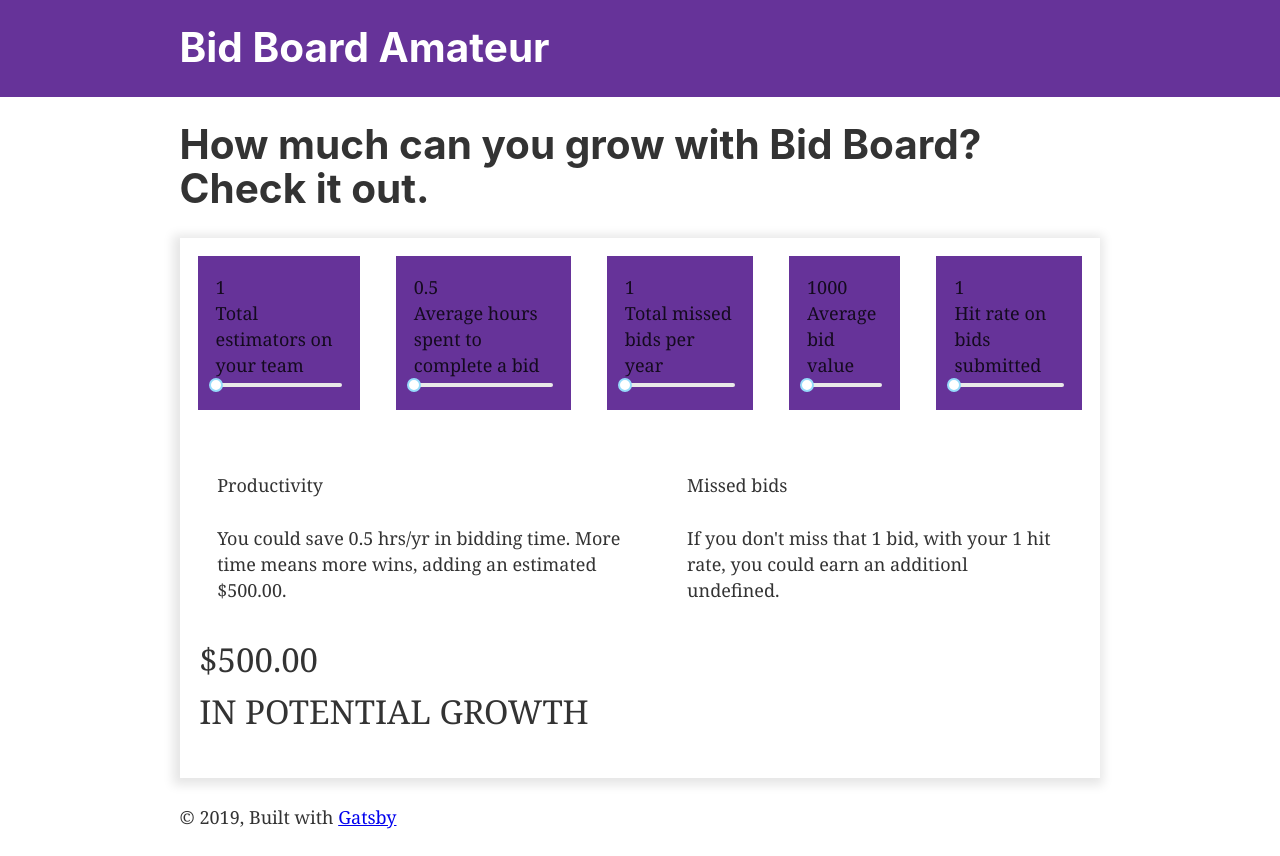
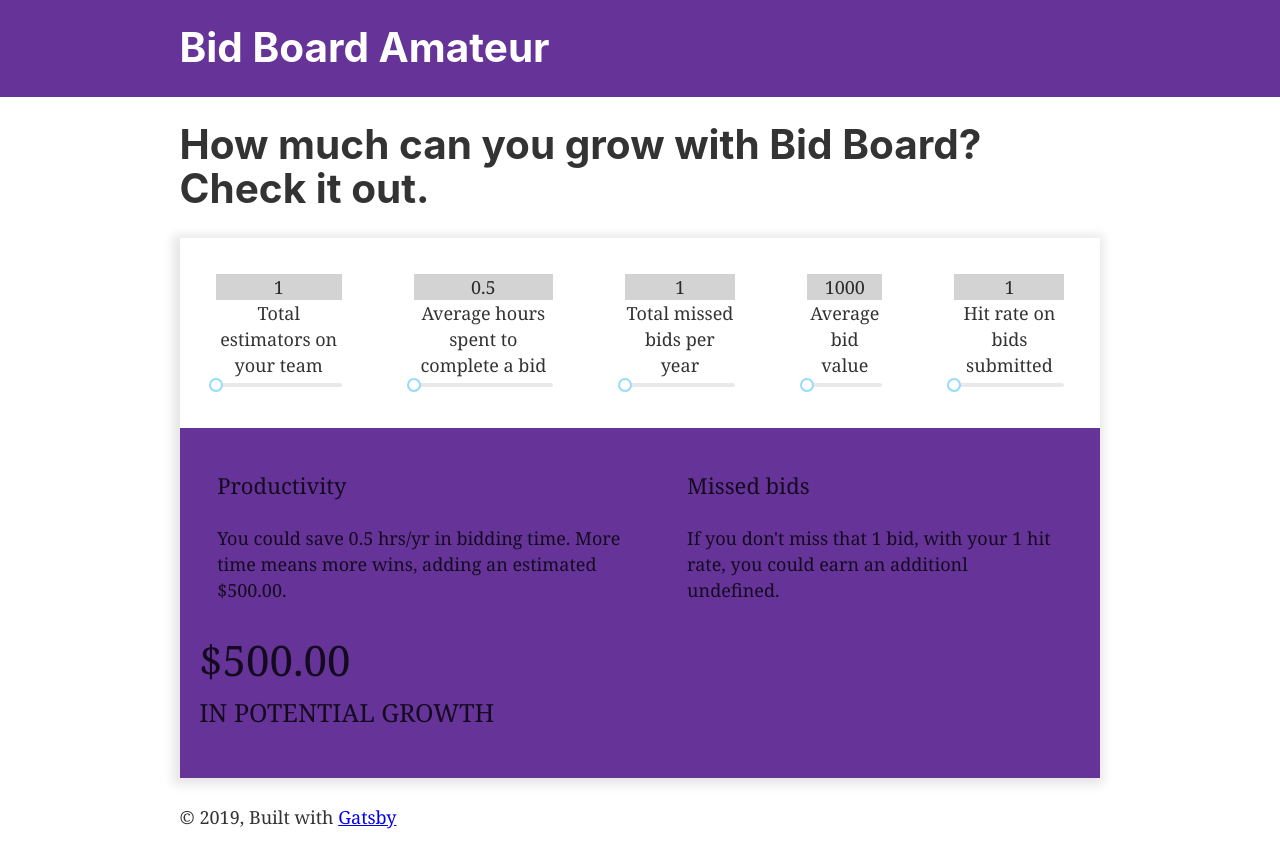
Before and after one commit to dscx/bid-board-poc, a Gatsby site: page / in a window 1280 px wide. Built offline with nearby package versions, Linux system fonts and the light colour scheme; Gatsby itself is replaced by a stand-in of ours.

Commit message:
move formatter, update styles

```diff
--- a/src/components/BidBoard/control.js
+++ b/src/components/BidBoard/control.js
@@ -23,12 +23,13 @@
         style={{
           margin: `1rem`,
           maxWidth: 175,
-          backgroundColor: "rebeccapurple",
           padding: "1rem",
         }}
       >
-        <div>{value}</div>
-        <div>{title}</div>
+        <div style={{ backgroundColor: "lightgrey", textAlign: "center" }}>
+          {value}
+        </div>
+        <div style={{ textAlign: "center" }}>{title}</div>
         <div>
           <Slider
             min={min}
--- a/src/components/BidBoard/summary.js
+++ b/src/components/BidBoard/summary.js
@@ -11,62 +11,26 @@
     style={{
       margin: `0 auto`,
       padding: `1.45rem 1.0875rem`,
-      backgroundColor: "white",
+      backgroundColor: "rebeccapurple",
     }}
   >
     <div
       style={{
-        backgroundColor: "white",
         display: "flex",
       }}
     >
       <div style={{ margin: "1rem" }}>
-        <p>Productivity</p>
-        <p>{`You could save ${hoursSpent} hrs/yr in bidding time. More time means more wins, adding an estimated $${formatMoney(
-          potentialGrowth
-        )}.`}</p>
+        <p style={{ fontSize: 22 }}>Productivity</p>
+        <p>{`You could save ${hoursSpent} hrs/yr in bidding time. More time means more wins, adding an estimated $${potentialGrowth}.`}</p>
       </div>
       <div style={{ margin: "1rem" }}>
-        <p>Missed bids</p>
+        <p style={{ fontSize: 22 }}>Missed bids</p>
         <p>{`If you don't miss that ${missedBids} bid, with your ${hitRate} hit rate, you could earn an additionl ${hitRatedGrowth}.`}</p>
       </div>
     </div>
-    <p style={{ fontSize: 33 }}>{`$${formatMoney(potentialGrowth)}`}</p>
-    <p style={{ fontSize: 33 }}>IN POTENTIAL GROWTH</p>
+    <p style={{ fontSize: 42 }}>{`$${potentialGrowth}`}</p>
+    <p style={{ fontSize: 25 }}>IN POTENTIAL GROWTH</p>
   </div>
 )
 
-const formatMoney = (
-  amount,
-  decimalCount = 2,
-  decimal = ".",
-  thousands = ","
-) => {
-  try {
-    decimalCount = Math.abs(decimalCount)
-    decimalCount = isNaN(decimalCount) ? 2 : decimalCount
-
-    const negativeSign = amount < 0 ? "-" : ""
-
-    let i = parseInt(
-      (amount = Math.abs(Number(amount) || 0).toFixed(decimalCount))
-    ).toString()
-    let j = i.length > 3 ? i.length % 3 : 0
-
-    return (
-      negativeSign +
-      (j ? i.substr(0, j) + thousands : "") +
-      i.substr(j).replace(/(\d{3})(?=\d)/g, "$1" + thousands) +
-      (decimalCount
-        ? decimal +
-          Math.abs(amount - i)
-            .toFixed(decimalCount)
-            .slice(2)
-        : "")
-    )
-  } catch (e) {
-    console.log(e)
-  }
-}
-
 export default Summary
--- a/src/pages/index.js
+++ b/src/pages/index.js
@@ -27,7 +27,7 @@
     } = this.state
 
     return (
-      (totalEstimators * hoursSpent * missedBids * averageBidValue) / hitRate
+      formatMoney((totalEstimators * hoursSpent * missedBids * averageBidValue) * hitRate)
     )
   }
 
@@ -53,11 +53,6 @@
         >
           <Controls
             onUpdate={this.onUpdate}
-            /**
-             * this is causing the entire index page to re-render, along with all its children.
-             * how should we pass this data to summary then?
-             * we couod move summary into the controls thing and try it
-             */
           />
           <Summary
             totalEstimators={totalEstimators}
@@ -73,4 +68,37 @@
   }
 }
 
+const formatMoney = (
+  amount,
+  decimalCount = 2,
+  decimal = ".",
+  thousands = ","
+) => {
+  try {
+    decimalCount = Math.abs(decimalCount)
+    decimalCount = isNaN(decimalCount) ? 2 : decimalCount
+
+    const negativeSign = amount < 0 ? "-" : ""
+
+    let i = parseInt(
+      (amount = Math.abs(Number(amount) || 0).toFixed(decimalCount))
+    ).toString()
+    let j = i.length > 3 ? i.length % 3 : 0
+
+    return (
+      negativeSign +
+      (j ? i.substr(0, j) + thousands : "") +
+      i.substr(j).replace(/(\d{3})(?=\d)/g, "$1" + thousands) +
+      (decimalCount
+        ? decimal +
+          Math.abs(amount - i)
+            .toFixed(decimalCount)
+            .slice(2)
+        : "")
+    )
+  } catch (e) {
+    console.log(e)
+  }
+}
+
 export default IndexPage
```
